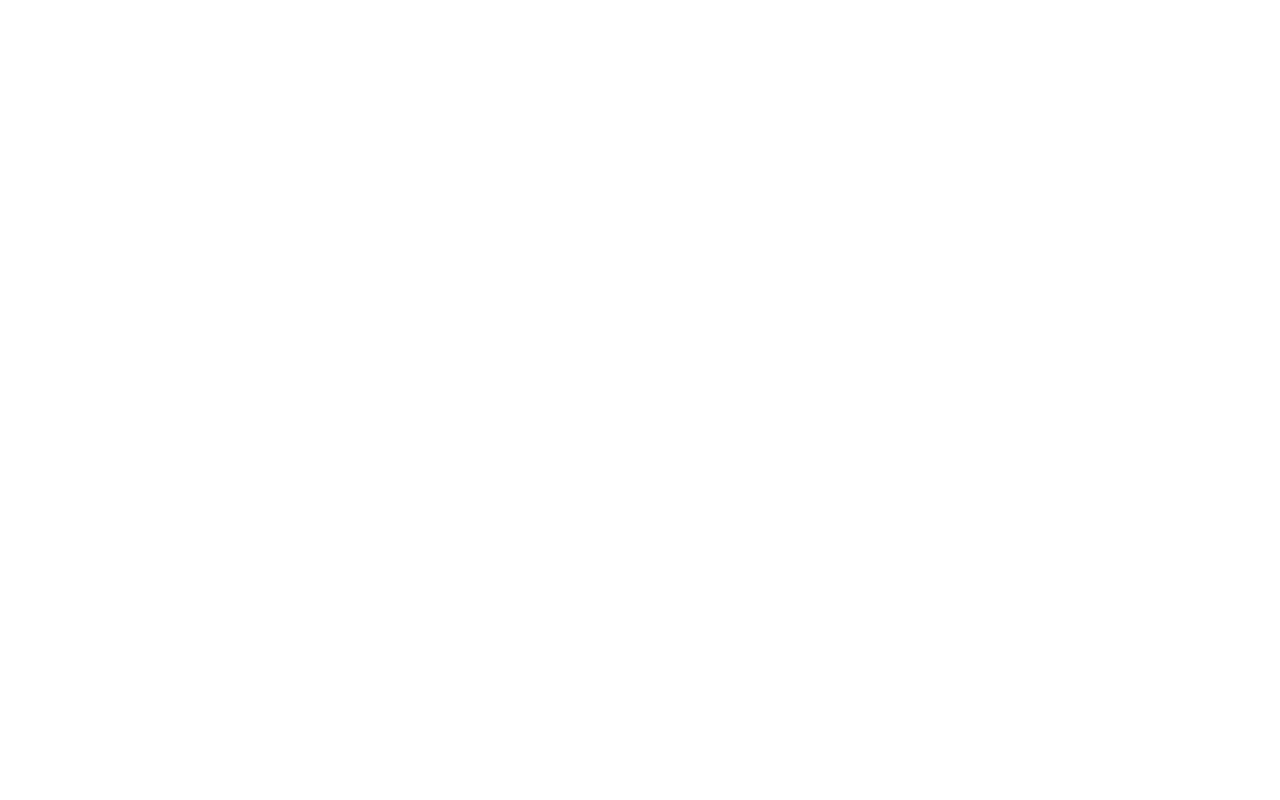
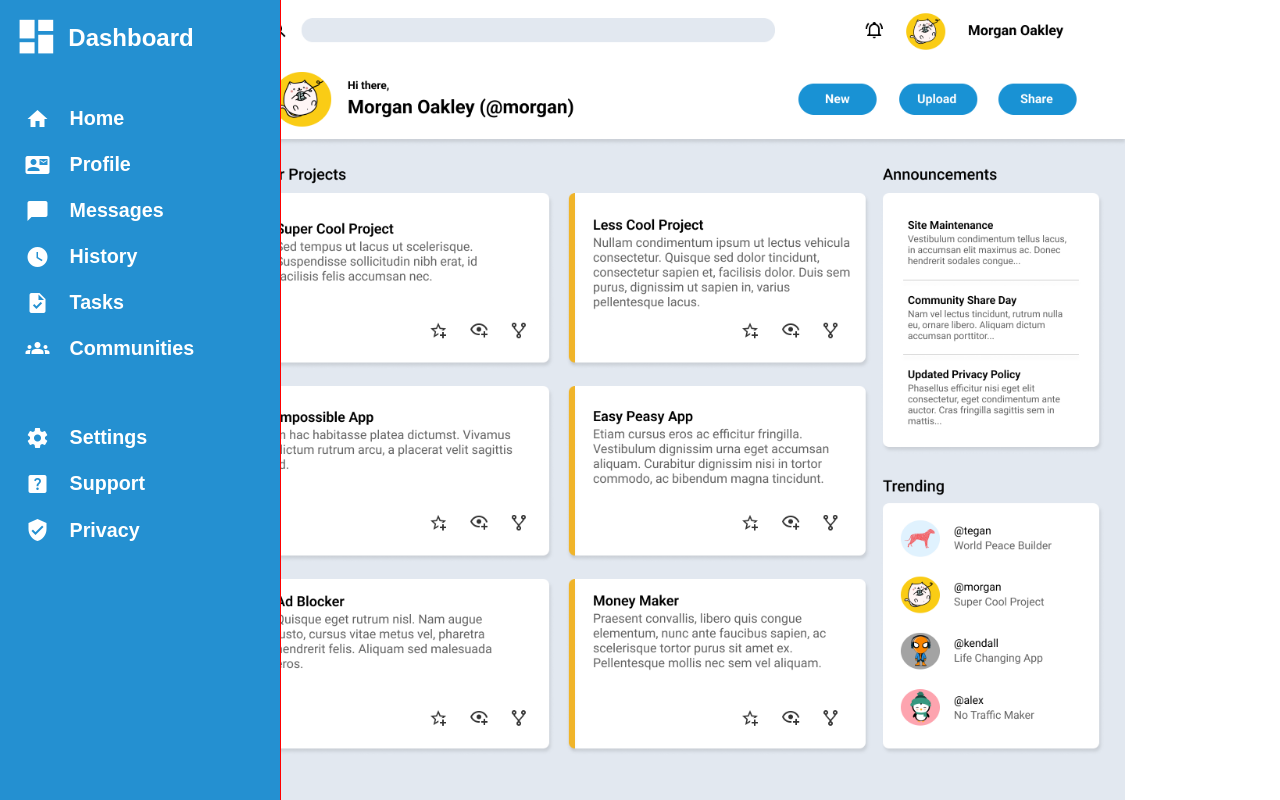
Before and after one commit to palmerusaf/admin-dashboard, a plain HTML site: page index.html in a window 1280 px wide. Drawn offline with Linux system fonts and the light colour scheme.

Commit message:
add dashboard

```diff
--- a/index.html
+++ b/index.html
@@ -1,12 +1,56 @@
 <!DOCTYPE html>
 <html lang="en">
-<head>
-    <meta charset="UTF-8">
-    <meta http-equiv="X-UA-Compatible" content="IE=edge">
-    <meta name="viewport" content="width=device-width, initial-scale=1.0">
+  <head>
+    <meta charset="UTF-8" />
+    <meta http-equiv="X-UA-Compatible" content="IE=edge" />
+    <meta name="viewport" content="width=device-width, initial-scale=1.0" />
     <title>Admin DashBoard</title>
-    <link rel="stylesheet" href="index.css">
-</head>
-<body>
-</body>
+    <link rel="stylesheet" href="index.css" />
+    <link
+      href="https://fonts.googleapis.com/icon?family=Material+Icons"
+      rel="stylesheet"
+    />
+  </head>
+  <body>
+    <div class="container">
+      <nav class="dashboard">
+        <h1 class="dashboard__heading">
+          <span class="material-icons">dashboard</span>Dashboard
+        </h1>
+        <ul class="dashboard__nav-buttons">
+          <li class="dashboard__item">
+            <span class="material-icons">home</span><span>Home</span>
+          </li>
+          <li class="dashboard__item">
+            <span class="material-icons">contact_mail</span><span>Profile</span>
+          </li>
+          <li class="dashboard__item">
+            <span class="material-icons">chat_bubble</span><span>Messages</span>
+          </li>
+          <li class="dashboard__item">
+            <span class="material-icons">watch_later</span><span>History</span>
+          </li>
+          <li class="dashboard__item">
+            <span class="material-icons">task</span><span>Tasks</span>
+          </li>
+          <li class="dashboard__item">
+            <span class="material-icons">groups</span><span>Communities</span>
+          </li>
+        </ul>
+        <ul class="dashboard__settings">
+          <li class="dashboard__item">
+            <span class="material-icons">settings</span><span>Settings</span>
+          </li>
+          <li class="dashboard__item">
+            <span class="material-icons">help_center</span><span>Support</span>
+          </li>
+          <li class="dashboard__item">
+            <span class="material-icons">verified_user</span
+            ><span>Privacy</span>
+          </li>
+        </ul>
+      </nav>
+      <div class="content"></div>
+    </div>
+  </body>
 </html>
--- a/index.scss
+++ b/index.scss
@@ -0,0 +1,76 @@
+$light-blue:#2490d1;
+$search-and-content-bg:#e1e7ef;
+
+*{
+    // opacity: .89;
+    padding: 0;
+    margin: 0;
+    list-style: none;
+    font-family: Arial, Helvetica, sans-serif;
+}
+
+body{
+    background-image: url('./dashboard-project.png');
+    background-size: contain;
+    background-repeat: no-repeat;
+}
+
+html,body{
+    height: 100vh;
+    width: 100vw;
+}
+
+.container{
+    display: grid;
+    grid-template-columns: 17.5rem auto;
+    height: 100%;
+}
+
+.dashboard{
+    display: grid;
+    grid-template-rows: repeat(12,3rem);
+    color: white;
+    background-color: $light-blue;
+    height: 100%;
+    outline: red solid 1px;
+    font-weight: bold;
+    &__{
+        &heading{
+            display: flex;
+            align-items: center;
+            padding: 2.36rem 0.87rem;
+            grid-row: 1/2;
+            & > .material-icons{
+                font-size: 2.8rem;
+                margin-right: 0.6rem;
+            }
+        }
+        &nav-buttons{
+            display: grid;
+            padding-left: 1.6rem;
+            grid-row: 3/9;
+            grid-auto-rows: 2.87rem;
+        }
+        &settings{
+            display: grid;
+            margin-top: -1.1rem;
+            padding-left: 1.6rem;
+            grid-row: 10/12;
+            grid-auto-rows: 2.9rem;
+        }
+        &item{
+            height: 100%;
+            display: flex;
+            gap: 1.25rem;
+            align-items: center;
+            font-size: 1.23rem;
+            cursor: pointer;
+            transition: 300ms;
+        &:hover{
+            transform: scale(1.1);
+            transition: 300ms;
+            text-shadow: 4px 4px 2px rgba(0, 0, 0, 0.295);
+        }
+        }
+    }
+}
```
Also changed, not shown: dashboard-project.png (added), index.css.
